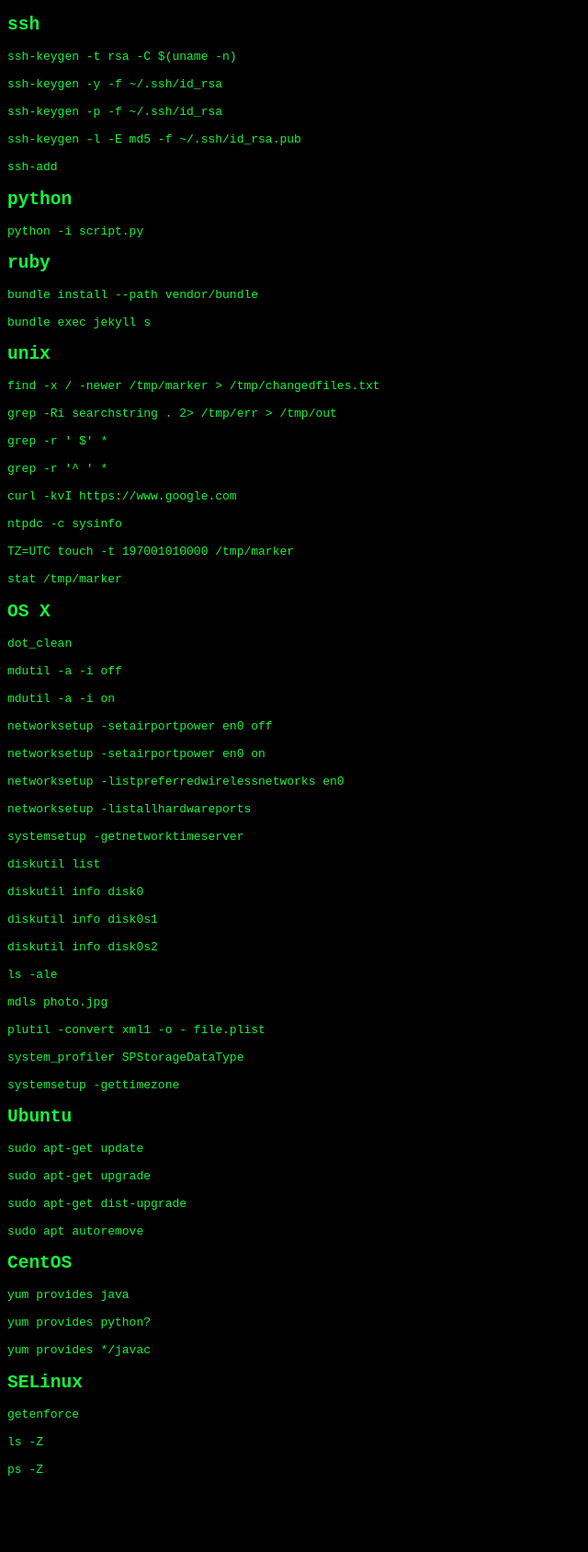
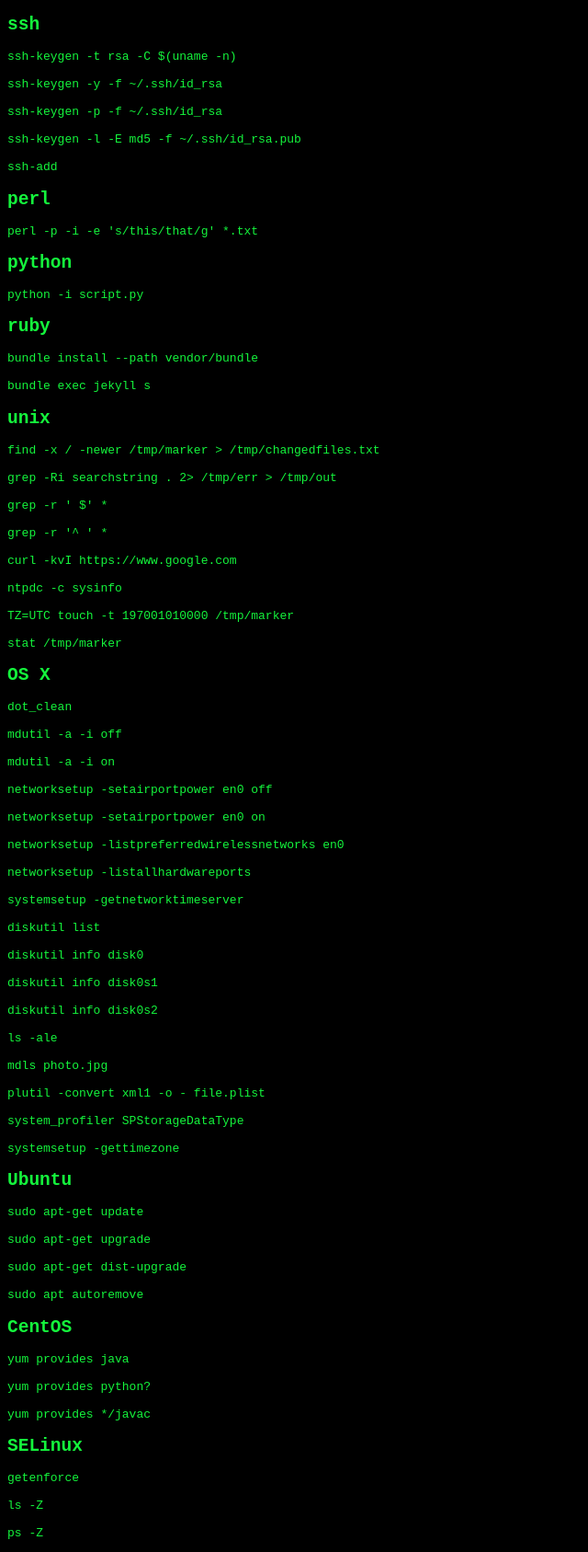
Before and after one commit to davejagoda/davejagoda.github.io, a Jekyll site: the page built from useful/useful_unix_commands.md, in a window 1280 px wide. Shown: the whole page at 92% size, without its empty margins (0-640 px from the left). Built offline with Jekyll 4.4.1, drawn with Linux system fonts in a browser that asks for light colours; before the commit the page ends 1618 px from its top, so only the background shows below that.

Commit message:
Add perl -p -i -e to useful_unix_commands.md

````diff
--- a/useful/useful_unix_commands.md
+++ b/useful/useful_unix_commands.md
@@ -16,6 +16,13 @@
 ssh-keygen -l -E md5 -f ~/.ssh/id_rsa.pub
 
 ssh-add
+```
+
+perl
+----
+
+```
+perl -p -i -e 's/this/that/g' *.txt
 ```
 
 python
````
